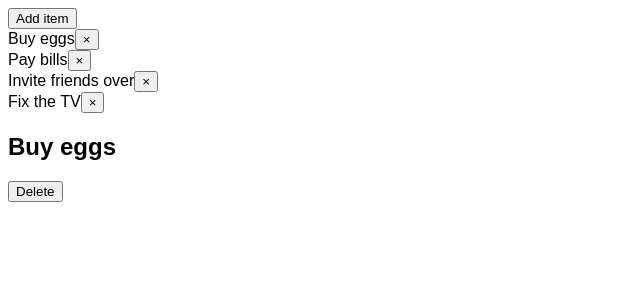
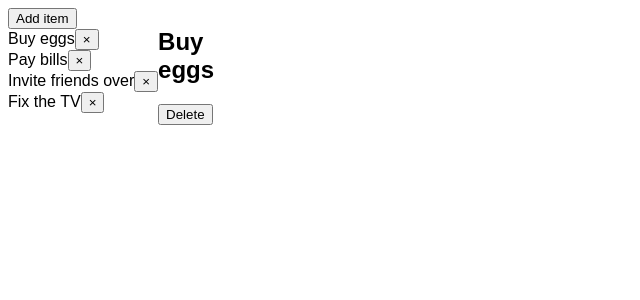
Before and after one commit to jacob-ruiz/editor-v3, a React (Create React App) app: page / in a window 1280 px wide. Shown: the top 300 px of the page, without its empty margins (0-640 px from the left). Built offline with nearby package versions, Linux system fonts and the light colour scheme.

Commit message:
doc transition works

```diff
--- a/src/App.js
+++ b/src/App.js
@@ -14,9 +14,12 @@ export default function App() {
     { id: uuid(), text: 'Invite friends over' },
     { id: uuid(), text: 'Fix the TV' },
   ]);
+  const [showDoc, setShowDoc] = useState(true);
+
   const [activeItem, setActiveItem] = useState(items[0]);
   useEffect(() => {
     setActiveItem(items[0]);
+    setShowDoc(true);
   }, [items]);
 
   function addItem() {
@@ -56,10 +59,64 @@ export default function App() {
         </div>
       </div>
       {/* Middle */}
+
       <div className="center-panel">
-        <h2>{activeItem.text}</h2>
-        <button onClick={() => removeItem(activeItem.id)}>Delete</button>
+        <div className="doc-container">
+          <TransitionGroup className="doc-page">
+            {items.map(({ id, text }) => {
+              if (id === activeItem.id) {
+                return (
+                  <CSSTransition
+                    // in={false}
+                    key={id}
+                    timeout={1000}
+                    classNames="doc"
+                    unmountOnExit
+                    onEntered={() => console.log('entered')}
+                    onEnter={() => console.log('enter')}
+                    onExited={() => console.log('exited')}
+                  >
+                    <div className="doc-content">
+                      <h2>{activeItem.text}</h2>
+                      <button
+                        onClick={() => {
+                          removeItem(activeItem.id);
+                          setShowDoc(false);
+                        }}
+                      >
+                        Delete
+                      </button>
+                    </div>
+                  </CSSTransition>
+                );
+              }
+            })}
+          </TransitionGroup>
+        </div>
       </div>
+      {/* <div className="center-panel">
+        <CSSTransition
+          in={showDoc}
+          timeout={500}
+          classNames="doc"
+          unmountOnExit
+          onEntered={() => console.log('entered')}
+          onEnter={() => console.log('enter')}
+          onExited={() => console.log('exited')}
+        >
+          <div>
+            <h2>{activeItem.text}</h2>
+            <button
+              onClick={() => {
+                removeItem(activeItem.id);
+                setShowDoc(false);
+              }}
+            >
+              Delete
+            </button>
+          </div>
+        </CSSTransition>
+      </div> */}
     </div>
   );
 }
--- a/src/styles.css
+++ b/src/styles.css
@@ -1,5 +1,7 @@
 .App {
   font-family: sans-serif;
+  display: flex;
+  flex-direction: row;
 }
 
 .remove-btn {
@@ -20,3 +22,32 @@
   opacity: 0;
   transition: opacity 500ms ease-in;
 }
+
+.doc-enter {
+  opacity: 0;
+}
+.doc-enter-active {
+  opacity: 1;
+  transition: opacity 500ms ease-in 500ms;
+}
+.doc-exit {
+  opacity: 1;
+}
+.doc-exit-active {
+  opacity: 0;
+  transition: opacity 500ms ease-in;
+}
+
+.center-panel {
+  position: relative;
+}
+
+.doc-container {
+  position: relative;
+}
+
+.doc-content {
+  position: absolute;
+  top: 0;
+  left: 0;
+}
```
